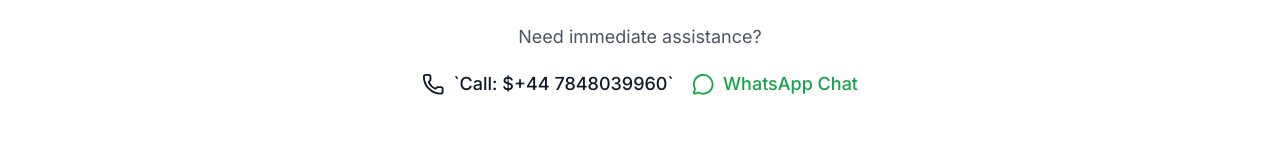
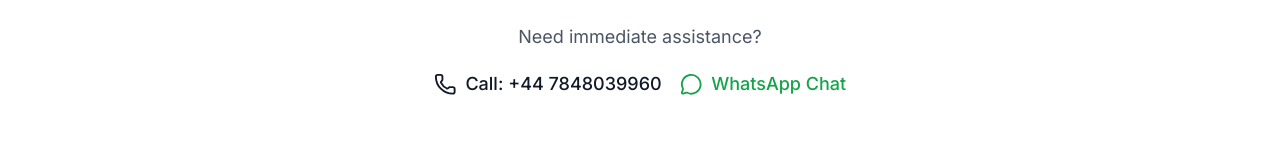
Before and after one commit to PiroAvni/Platinium_Wedding_Care, a React (Vite) app: page /quote in a window 1280 px wide. Shown: the part 2157-2317 px from the top of the page. Built offline with nearby package versions, Linux system fonts and the light colour scheme; no server answers.

Commit message:
Add validation and debug logging to WhatsApp quote request

```diff
--- a/src/pages/QuoteRequest.tsx
+++ b/src/pages/QuoteRequest.tsx
@@ -508,7 +508,7 @@ I have ${uploadedImages.length} image(s) to share.`;
                 className='flex items-center justify-center space-x-2 text-gray-900 hover:text-gray-600 font-medium'
               >
                 <Phone className='w-5 h-5' />
-                <span>`Call: ${contactData.phone}`</span>
+                <span>Call: {contactData.phone}</span>
               </a>
               <a
                 href={`https://wa.me/${contactData.whatsapp.replace(
```
